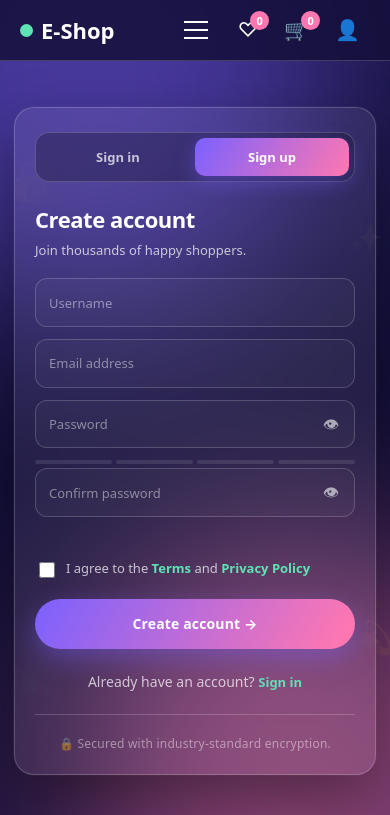
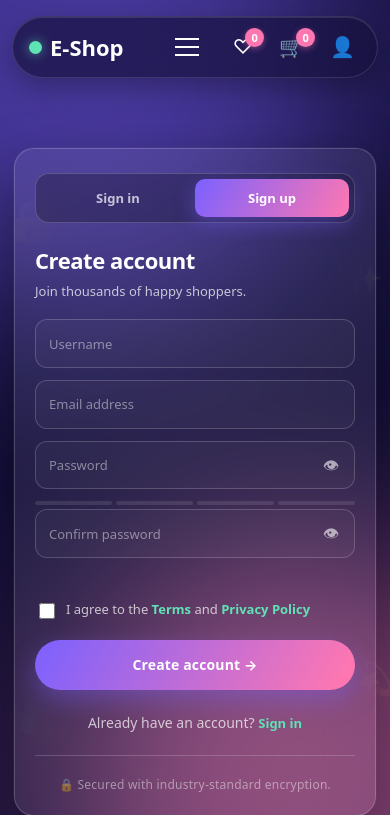
Before and after one commit to Trapcoder003/OnlineStore, a Django app: page /accounts/signup/ in a window 390 px wide. Shown: the top 815 px of the page. Run offline with Django 5.2, Linux system fonts and the light colour scheme.

Commit message:
redesigned dashboard

```diff
--- a/shopApp/static/styles/styleHome.css
+++ b/shopApp/static/styles/styleHome.css
@@ -46,30 +46,140 @@ body::after { width: 380px; height: 380px; background: var(--pink); bottom: -120
 .page { padding: 20px 20px 60px; }
 
 /* ============================================================
-   NAVBAR
+   NAVBAR - MODERN FLOATING GLASS PILL
    ============================================================ */
 .nav {
-  position: sticky; top: 0; z-index: 50;
-  background: rgba(20, 16, 58, 0.85);
-  backdrop-filter: blur(14px); -webkit-backdrop-filter: blur(14px);
-  border-bottom: 1px solid var(--line);
+  position: sticky;
+  top: 16px; /* Floats down slightly from the top */
+  z-index: 50;
+
+  /* Floating Pill Setup */
+  width: calc(100% - 32px);
+  max-width: 1100px;
+  margin: 16px auto 24px;
+
+  /* Modern Glass Look */
+  background: rgba(20, 16, 58, 0.65);
+  backdrop-filter: blur(24px);
+  -webkit-backdrop-filter: blur(24px);
+  border: 1px solid rgba(255, 255, 255, 0.12);
+  border-radius: 99px;
+  box-shadow:
+    0 10px 30px rgba(0, 0, 0, 0.3),
+    inset 0 1px 0 rgba(255, 255, 255, 0.1); /* 3D glass edge highlight */
 }
-.nav .wrap { display: flex; align-items: center; gap: 18px; height: 68px; }
-.brand { font-weight: 800; font-size: 22px; display: inline-flex; align-items: center; white-space: nowrap; }
-.brand i { display: inline-block; width: 13px; height: 13px; margin-right: 8px; background: var(--mint); border-radius: 50%; flex-shrink: 0; }
-.links { display: flex; gap: 4px; margin-left: auto; }
-.links a { position: relative; padding: 8px 14px; color: var(--soft); font-size: 15px; transition: color 0.2s; }
-.links a::after { content: ""; position: absolute; left: 14px; right: 14px; bottom: 2px; height: 2px; background: linear-gradient(90deg, var(--pink), var(--mint)); transform: scaleX(0); transition: transform 0.3s; }
-.links a:hover { color: #fff; }
-.links a:hover::after { transform: scaleX(1); }
 
+.nav .wrap {
+  display: flex;
+  align-items: center;
+  gap: 16px;
+  height: 64px;
+  padding: 0 12px 0 20px; /* Tighter padding inside the pill */
+  max-width: 100%;
+}
+
+/* Brand */
+.brand {
+  font-weight: 800;
+  font-size: 20px;
+  display: inline-flex;
+  align-items: center;
+  white-space: nowrap;
+  transition: transform 0.2s;
+}
+.brand:hover { transform: scale(1.03); }
+.brand i {
+  display: inline-block;
+  width: 12px;
+  height: 12px;
+  margin-right: 8px;
+  background: var(--mint);
+  border-radius: 50%;
+  flex-shrink: 0;
+  box-shadow: 0 0 12px rgba(95, 227, 181, 0.6); /* Glowing dot */
+}
+
+/* Desktop Links */
+.links {
+  display: flex;
+  gap: 4px;
+  margin-left: auto;
+  margin-right: 12px;
+}
+.links a {
+  position: relative;
+  padding: 8px 16px;
+  color: var(--soft);
+  font-size: 14px;
+  font-weight: 600;
+  border-radius: 99px; /* Pill shape for hover */
+  transition: all 0.25s ease;
+}
+.links a:hover {
+  color: #fff;
+  background: rgba(255, 255, 255, 0.1); /* Soft background on hover */
+}
+
+/* Icons */
 .icons { display: flex; gap: 6px; align-items: center; }
-.icon { position: relative; padding: 8px 10px; font-size: 20px; line-height: 1; display: inline-flex; align-items: center; justify-content: center; min-width: 40px; min-height: 40px; }
-.icon b { position: absolute; top: -1px; right: -1px; min-width: 19px; height: 19px; padding: 0 5px; border-radius: 99px; background: var(--pink); font-size: 11px; line-height: 19px; text-align: center; color: #fff; font-weight: 700; }
+.icon {
+  position: relative;
+  padding: 8px;
+  font-size: 18px;
+  line-height: 1;
+  display: inline-flex;
+  align-items: center;
+  justify-content: center;
+  min-width: 40px;
+  min-height: 40px;
+  border-radius: 50%; /* Circle hover */
+  transition: background 0.2s;
+}
+.icon:hover { background: rgba(255, 255, 255, 0.1); }
+.icon b {
+  position: absolute;
+  top: 2px;
+  right: 2px;
+  min-width: 18px;
+  height: 18px;
+  padding: 0 4px;
+  border-radius: 99px;
+  background: var(--pink);
+  font-size: 10px;
+  line-height: 18px;
+  text-align: center;
+  color: #fff;
+  font-weight: 800;
+  box-shadow: 0 2px 6px rgba(255, 119, 177, 0.4);
+}
 
+/* Modern Burger Menu */
 #nav-toggle { display: none; }
-.burger { display: none; margin-left: auto; padding: 8px; cursor: pointer; }
-.burger span { display: block; width: 24px; height: 2px; margin: 6px 0; background: #fff; }
+.burger {
+  display: none;
+  margin-left: auto;
+  padding: 10px;
+  cursor: pointer;
+  border-radius: 50%;
+  transition: background 0.2s;
+}
+.burger:hover { background: rgba(255, 255, 255, 0.1); }
+.burger span {
+  display: block;
+  width: 22px;
+  height: 2px;
+  margin: 5px 0;
+  background: #fff;
+  transition: transform 0.3s ease, opacity 0.3s ease;
+}
+
+/* Animate Burger to X */
+#nav-toggle:checked ~ .wrap .burger span:nth-child(1) {
+  transform: translateY(7px) rotate(45deg);
+}
+#nav-toggle:checked ~ .wrap .burger span:nth-child(2) {
+  transform: translateY(-7px) rotate(-45deg);
+}
 
 /* ============================================================
    BUTTONS
@@ -554,30 +664,63 @@ footer { margin-top: 80px; padding: 48px 0 26px; border-top: 1px solid var(--lin
 .icon b.bump { animation: bump 0.4s; }
 
 /* ============================================================
-   TABLET (≤ 900px)
+   TABLET / MOBILE NAVBAR FIXES (≤ 900px)
    ============================================================ */
 @media (max-width: 900px) {
+  .nav {
+    top: 12px; /* Float slightly closer to top on mobile */
+    width: calc(100% - 24px);
+  }
+
+  .nav .wrap {
+    height: 60px;
+    padding: 0 12px 0 16px;
+  }
+
   .burger { display: block; }
   .icons { margin-left: 0; }
+
+  /* Floating Mobile Menu Dropdown */
   .links {
     position: absolute;
-    top: 68px;
-    left: 0; right: 0;
+    top: 72px; /* Sits right below the floating navbar */
+    left: 0;
+    right: 0;
     flex-direction: column;
     margin: 0;
-    padding: 12px 20px 20px;
-    background: rgba(20, 16, 58, 0.98);
-    border-bottom: 1px solid var(--line);
+    padding: 12px;
+
+    /* Match the glass pill style */
+    background: rgba(20, 16, 58, 0.85);
+    backdrop-filter: blur(24px);
+    -webkit-backdrop-filter: blur(24px);
+    border: 1px solid rgba(255, 255, 255, 0.12);
+    border-radius: 24px;
+    box-shadow: 0 20px 40px rgba(0, 0, 0, 0.5);
+
+    /* Animation */
     opacity: 0;
-    transform: translateY(-12px);
+    transform: translateY(-10px) scale(0.98);
     pointer-events: none;
-    transition: all 0.3s;
-    box-shadow: 0 12px 32px rgba(0, 0, 0, 0.4);
+    transition: all 0.3s cubic-bezier(0.3, 1.5, 0.5, 1);
+    transform-origin: top center;
   }
-  #nav-toggle:checked ~ .wrap .links { opacity: 1; transform: none; pointer-events: auto; }
-  .links a { padding: 14px 12px; font-size: 16px; border-bottom: 1px solid rgba(255, 255, 255, 0.06); }
-  .links a:last-child { border-bottom: none; }
-  .links a::after { display: none; }
+
+  #nav-toggle:checked ~ .wrap .links {
+    opacity: 1;
+    transform: translateY(0) scale(1);
+    pointer-events: auto;
+  }
+
+  .links a {
+    padding: 14px 18px;
+    font-size: 15px;
+    border-radius: 12px;
+    border-bottom: none; /* Remove old border */
+  }
+  .links a:hover {
+    background: rgba(255, 255, 255, 0.08);
+  }
 
   .hero-wrap { min-height: 360px; border-radius: 22px; }
   .hero-slide { padding: 40px 32px; }
@@ -599,10 +742,11 @@ footer { margin-top: 80px; padding: 48px 0 26px; border-top: 1px solid var(--lin
 @media (max-width: 768px) {
   .wrap { padding: 0 16px; }
   .page { padding: 12px 16px 40px; }
-  .nav .wrap { height: 60px; gap: 12px; }
-  .brand { font-size: 19px; }
-  .brand i { width: 11px; height: 11px; margin-right: 6px; }
-  .icon { font-size: 18px; padding: 6px 8px; min-width: 36px; min-height: 36px; }
+
+  /* Mobile Nav Adjustments */
+  .brand { font-size: 18px; }
+  .brand i { width: 10px; height: 10px; margin-right: 6px; }
+  .icon { font-size: 18px; padding: 6px; min-width: 36px; min-height: 36px; }
 
   /* HERO — no fixed min-height, auto-grows with content */
   .hero { margin: 6px 0 28px; }
```
